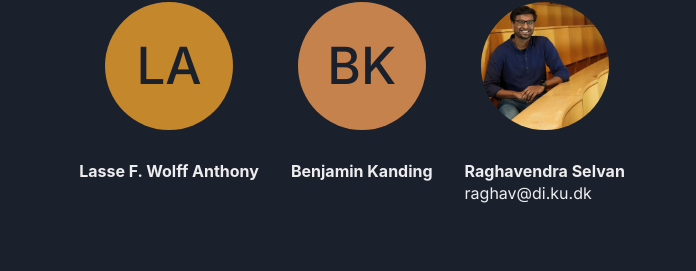
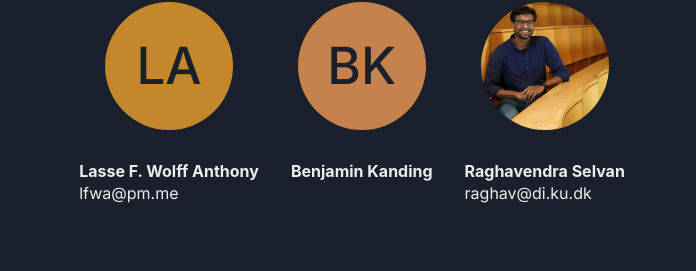
Before and after one commit to saintslab/carbontracker-website, a Next.js app: page /carbontracker-website/ in a window 1280 px wide. Shown: the part 4507-4778 px from the top of the page, without its empty margins (288-984 px from the left). Built offline with nearby package versions, Linux system fonts and the light colour scheme.

Commit message:
Add Lasse's email address

```diff
--- a/components/MaintainedBy.tsx
+++ b/components/MaintainedBy.tsx
@@ -49,7 +49,10 @@ export default function MaintainedBy() {
       <Heading mb={4}>Built and maintained by</Heading>
       <Text>Originally developed by</Text>
       <Flex w="full" flexWrap="wrap" justify="center" gap={8} mb={16}>
-        <Author name="Lasse F. Wolff Anthony" />
+        <Author
+          name="Lasse F. Wolff Anthony"
+          email="lfwa@pm.me"
+          />
         <Author name="Benjamin Kanding" />
         <Author
           name="Raghavendra Selvan"
```
